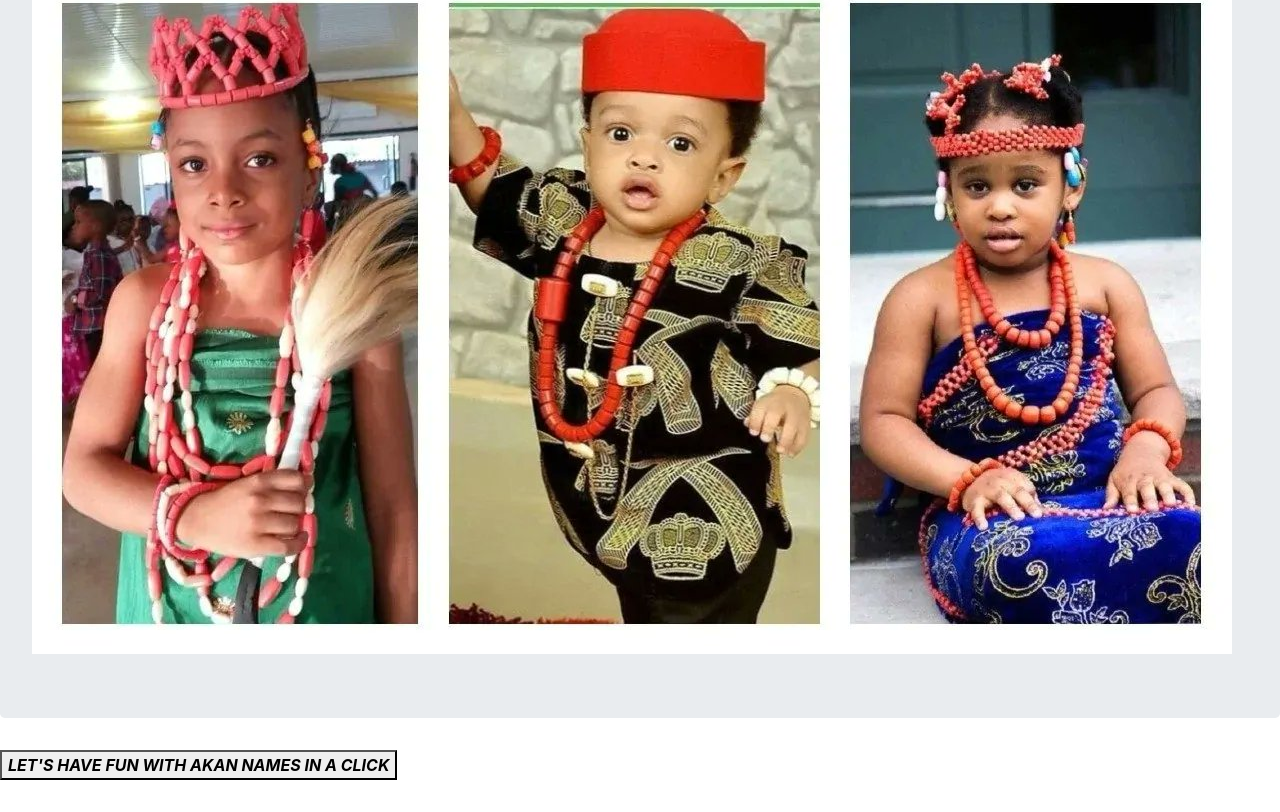
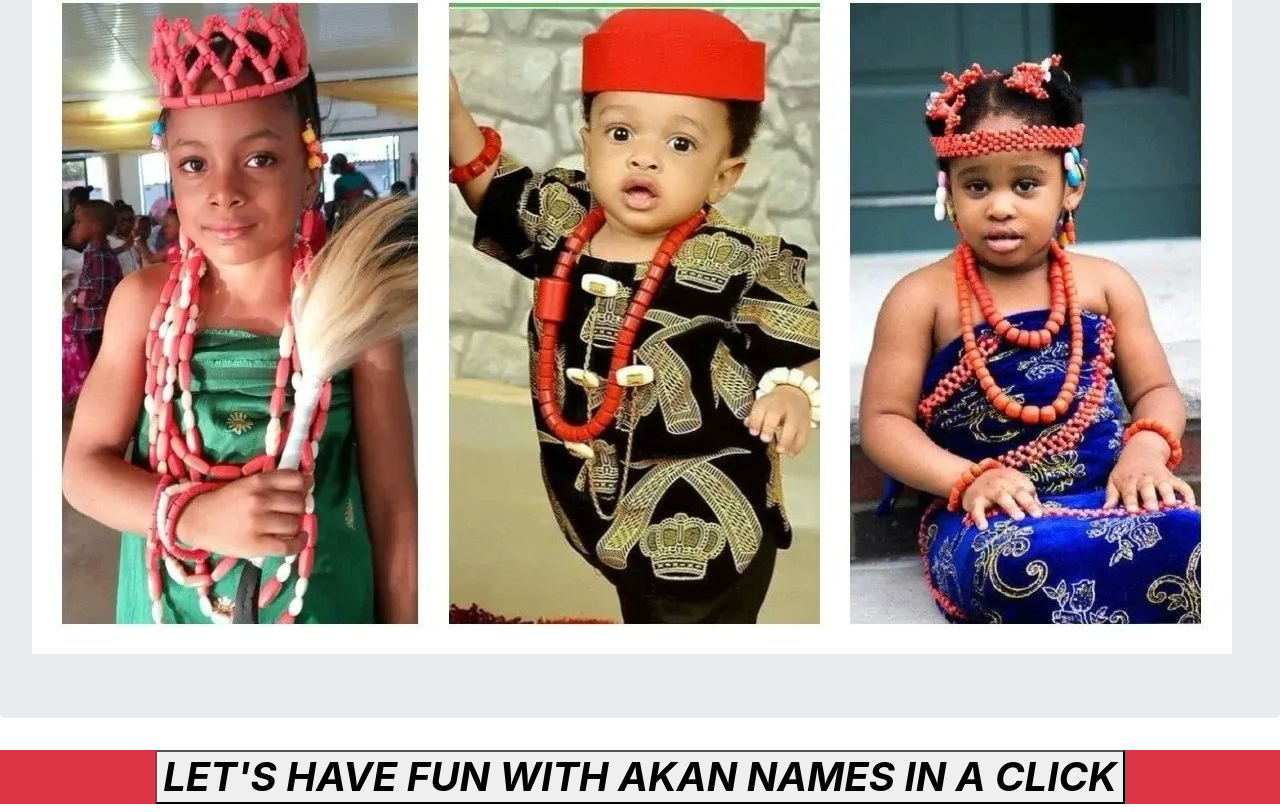
Before and after one commit to fkmutua/Akan-names, a plain HTML site: page index.html in a window 1280 px wide. Shown: the part 300-1112 px from the top of the page. Before the commit the page ends 1080 px from the top, so only its background shows below. Drawn offline with Linux system fonts and the light colour scheme.

Commit message:
styled bottom part of the page with bootstrap styling

```diff
--- a/css/master.css
+++ b/css/master.css
@@ -1,3 +1,9 @@
 .top {
     text-align: center;
 }
+.bottom
+       {
+           text-align: center;
+          color: blue
+
+       }
--- a/index.html
+++ b/index.html
@@ -21,8 +21,8 @@
         <img class="ghana children.jpg" src="ghana children.jpg" alt="This is an image of one of the young children in Ghana">
       </div>
 
-
-      <button type="submit" onclick="getName();"><strong><em>LET'S HAVE FUN WITH AKAN NAMES IN A CLICK</em></strong>
+    <h1> <div class="bottom"> <div class="bg-danger text-white">
+      <button type="submit" onclick="getName();"><strong><em>LET'S HAVE FUN WITH AKAN NAMES IN A CLICK</em></strong></button></h1></div></div>
       <script type="text/javascript" src="js/index.js"></script>
 
       </body>
```
